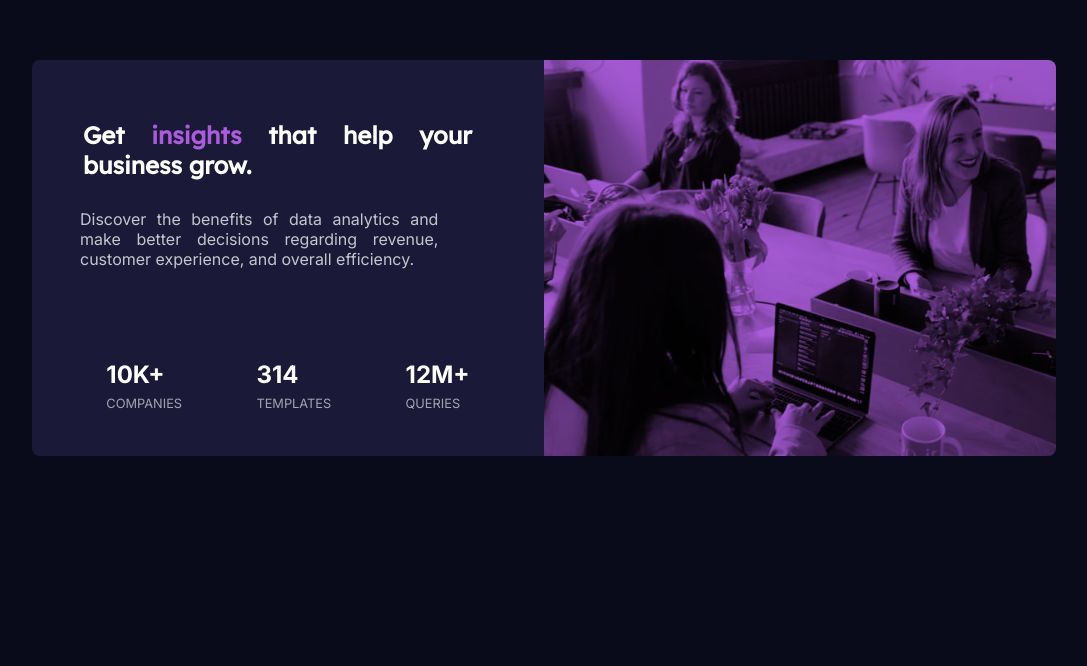
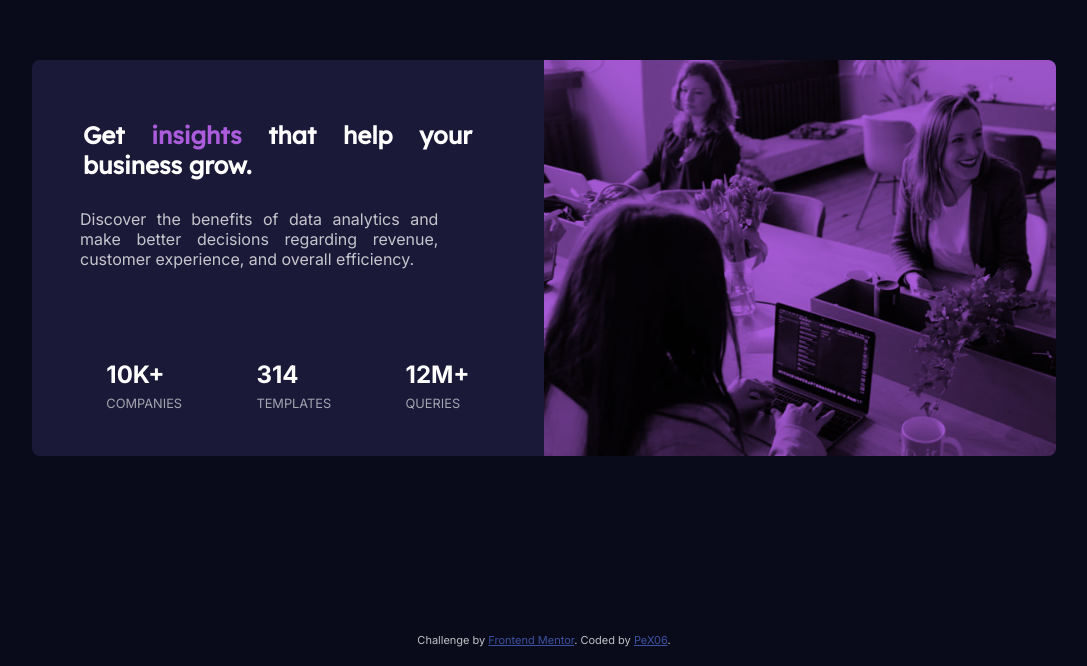
Before and after one commit to pex06/stats-preview-card-component, a plain HTML site: page index.html in a window 1280 px wide. Shown: the part 150-816 px from the top of the page, without its empty margins (96-1183 px from the left). Drawn offline with Linux system fonts and the light colour scheme.

Commit message:
Add credits

```diff
--- a/css/styles.css
+++ b/css/styles.css
@@ -25,7 +25,9 @@ body,
 main {
   display: grid;
   place-items: center;
-  padding: 2em 0.5em;
+  padding: 2em 0.5em 46em 0.5em;
+  position: relative;
+  height: 100vh;
 }
 
 .card {
@@ -80,6 +82,18 @@ main {
   color: var(--slightly-white-headings);
 }
 
+.attribution {
+  position: absolute;
+  bottom: 0;
+  width: 100%;
+  padding-bottom: 1em;
+  font-size: 11px;
+  text-align: center;
+}
+.attribution__link {
+  color: hsl(228, 45%, 44%);
+}
+
 @media screen and (min-width: 1024px) {
   body {
     overflow: hidden;
@@ -87,7 +101,7 @@ main {
   }
 
   main {
-    height: 100vh;
+    padding-bottom: 2em;
   }
 
   .card {
--- a/index.html
+++ b/index.html
@@ -19,15 +19,6 @@
     />
     <link rel="stylesheet" href="css/styles.css" />
     <title>Frontend Mentor | Stats preview card component</title>
-    <!-- <style>
-      .attribution {
-        font-size: 11px;
-        text-align: center;
-      }
-      .attribution a {
-        color: hsl(228, 45%, 44%);
-      }
-    </style> -->
   </head>
   <body>
     <main>
@@ -64,12 +55,12 @@
         </footer>
       </div>
       </article>
+      <div class="attribution">
+        Challenge by
+        <a class="attribution__link" href="https://www.frontendmentor.io?ref=challenge" target="_blank"
+          >Frontend Mentor</a
+        >. Coded by <a class="attribution__link" href="https://github.com/pex06" target="_blank">PeX06</a>.
+      </div>
     </main>
-    <!-- <div class="attribution">
-      Challenge by
-      <a href="https://www.frontendmentor.io?ref=challenge" target="_blank"
-        >Frontend Mentor</a
-      >. Coded by <a href="#">PeX06</a>.
-    </div> -->
   </body>
 </html>
```
